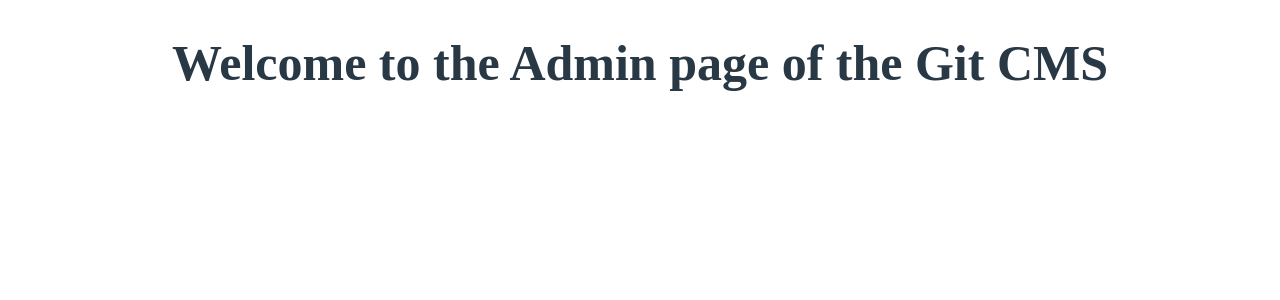
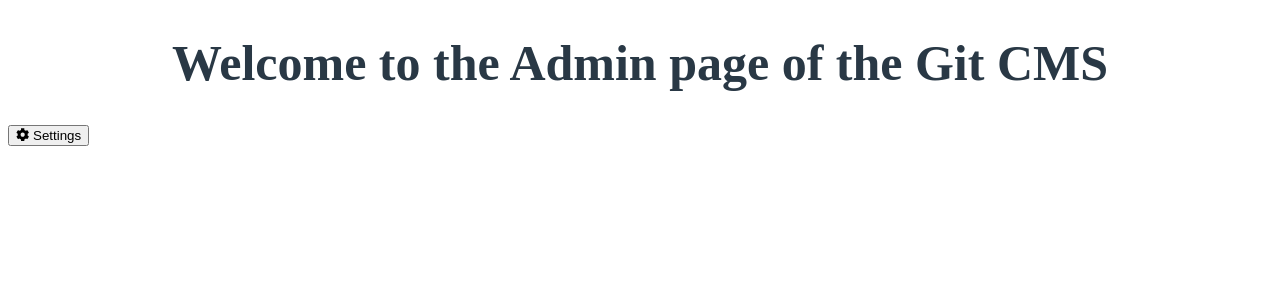
Before and after one commit to workwithizzi/git-cms, a Next.js app: page /admin in a window 1280 px wide. Shown: the top 300 px of the page. Built offline with nearby package versions, Linux system fonts and the light colour scheme.

Commit message:
Add 'Font Awesome' icons support

```diff
--- a/package.json
+++ b/package.json
@@ -8,6 +8,9 @@
     "start": "next start"
   },
   "dependencies": {
+    "@fortawesome/fontawesome-svg-core": "^1.2.28",
+    "@fortawesome/free-solid-svg-icons": "^5.13.0",
+    "@fortawesome/react-fontawesome": "^0.1.9",
     "@octokit/rest": "^17.1.4",
     "@zeit/next-sass": "^1.0.1",
     "axios": "^0.19.2",
--- a/pages/admin.jsx
+++ b/pages/admin.jsx
@@ -1,9 +1,18 @@
 import React from "react";
 import "../styles/admin.scss";
 
+import { FontAwesomeIcon } from "@fortawesome/react-fontawesome";
+import { faCog } from "@fortawesome/free-solid-svg-icons";
+
 function AdminPage() {
 	return (
-		<h1 className="title">Welcome to the Admin page of the Git CMS</h1>
+		<>
+			<h1 className="title">Welcome to the Admin page of the Git CMS</h1>
+
+			<div>
+				<button><FontAwesomeIcon icon={faCog} /> Settings</button>
+			</div>
+		</>
 	);
 }
 
```
Also changed, not shown: 2 other files (tests, documents, lock files or other folders).
